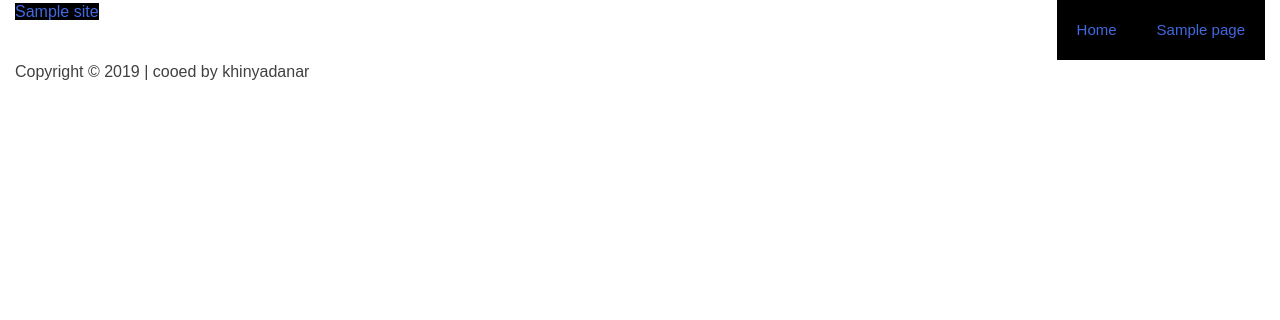
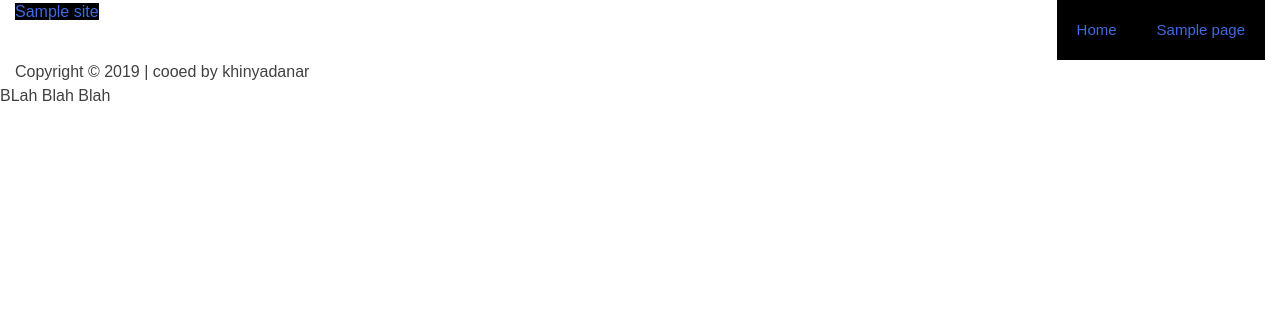
Before and after one commit to Kphoo/webhook, a WordPress theme: template themes/start/page.php in a window 1280 px wide. Shown: the top 320 px of the page. Run offline with PHP 8.4 and a stand-in for WordPress, Linux system fonts and the light colour scheme; the site name, menu and one post (Sample post) are stand-ins, and other content is empty.

Commit message:
Blah Blah

```diff
--- a/themes/start/footer.php
+++ b/themes/start/footer.php
@@ -72,5 +72,6 @@
 </div><!-- #page -->
 
 <?php wp_footer(); ?>
+BLah Blah Blah
 </body>
 </html>
--- /dev/null
+++ b/uploads/wp-sync-db/index.php
@@ -0,0 +1,3 @@
+<?php
+// Silence is golden
+?>
```
